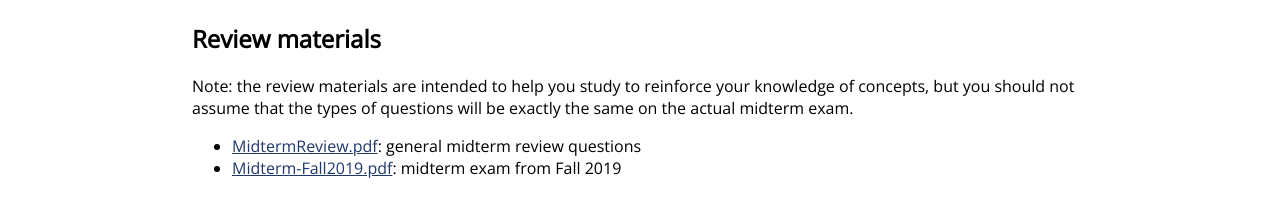
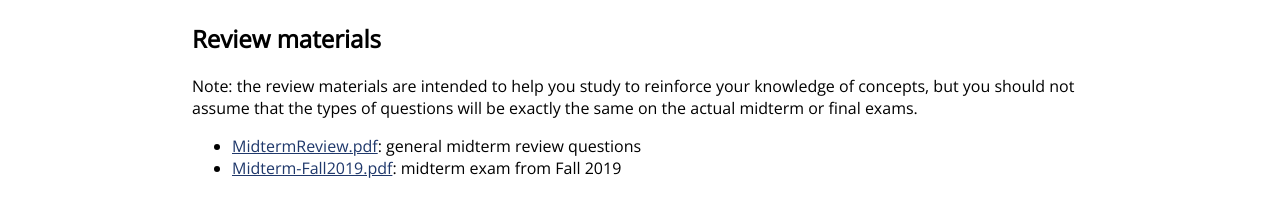
Before and after one commit to jhu-ip/cs220-s22, a Jekyll site: the page built from resources.md, in a window 1280 px wide. Shown: the part 847-1055 px from the top of the page. Built offline with Jekyll 4.4.1, drawn with Linux system fonts in a browser that asks for light colours; some web fonts are replaced.

Commit message:
minor phrasing tweak

```diff
--- a/resources.md
+++ b/resources.md
@@ -36,7 +36,7 @@ This page has links to useful resources for the course.
 
 Note: the review materials are intended to help you study to reinforce your knowledge
 of concepts, but you should not assume that the types of questions will be exactly
-the same on the actual midterm exam.
+the same on the actual midterm or final exams.
 
 * [MidtermReview.pdf](resources/MidtermReview.pdf): general midterm review questions
 * [Midterm-Fall2019.pdf](resources/Midterm-Fall2019.pdf): midterm exam from Fall 2019
```
